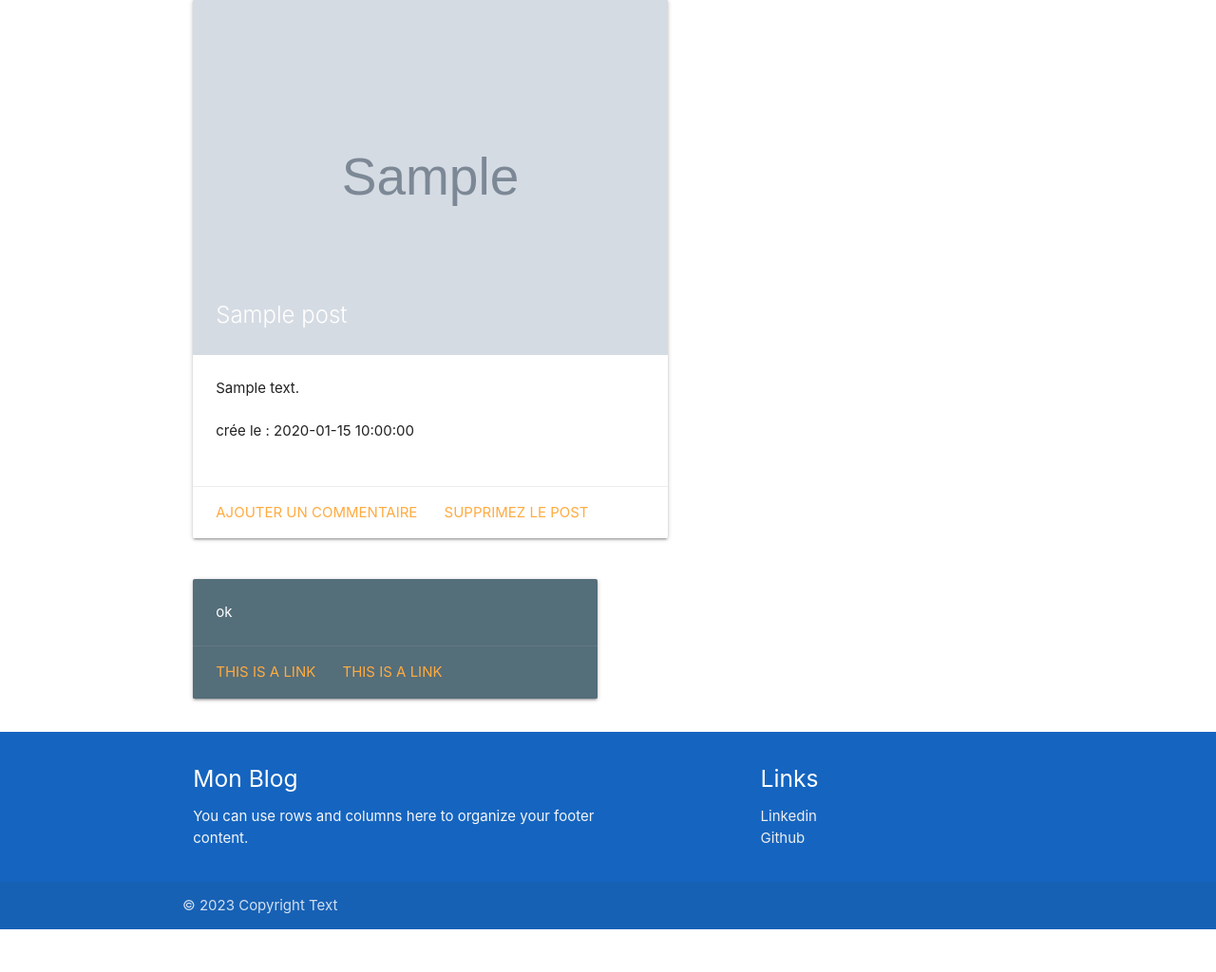
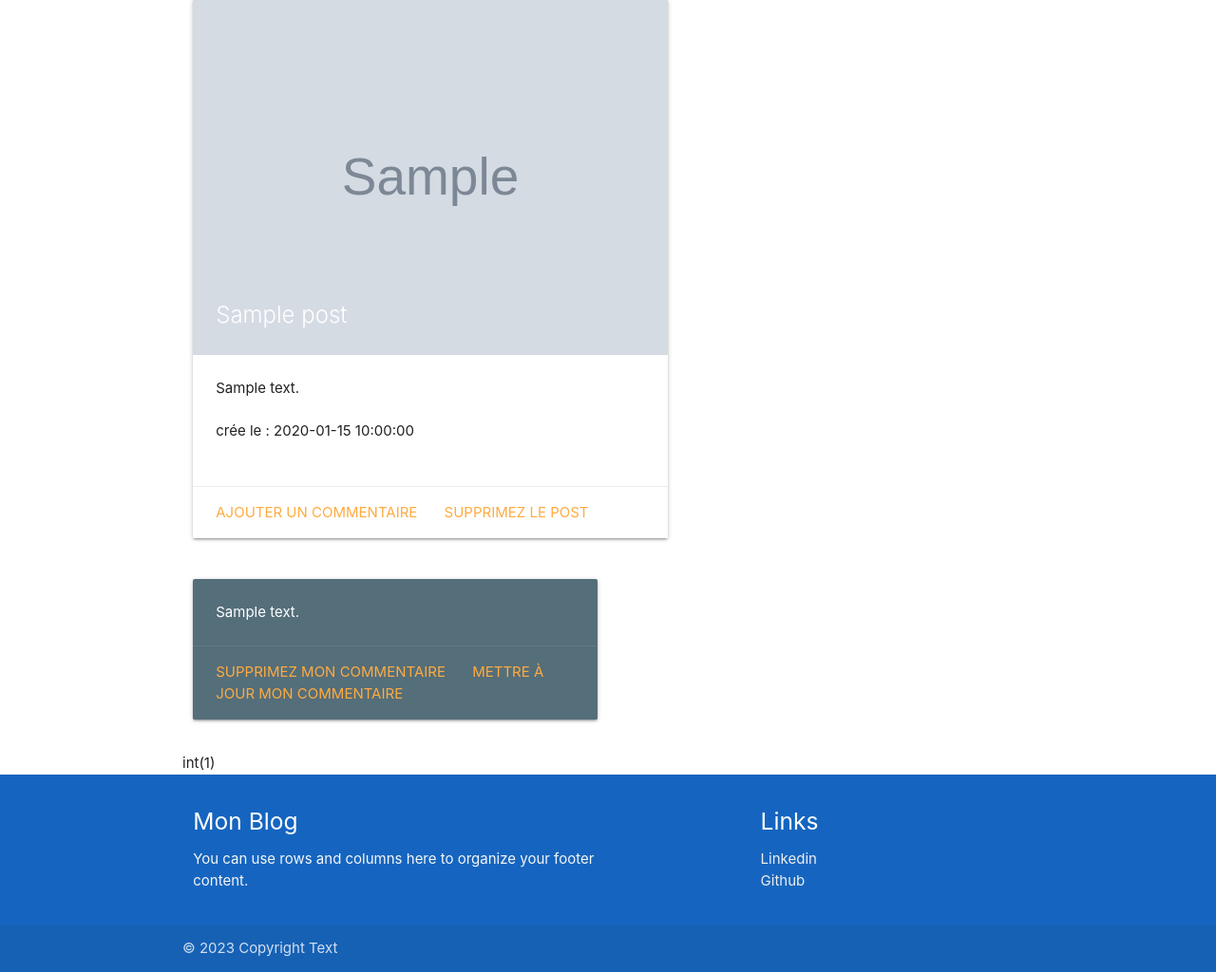
Before and after one commit to Herve-Dev/P5_Blog_PHP, a PHP site: template Views/post/read.php in a window 1280 px wide. Shown: the part 73-1097 px from the top of the page at 95% size. Before the commit the page ends 1052 px from the top, so only its background shows below. Run offline with PHP 8.4, Linux system fonts and the light colour scheme; the template is opened without the code that fills it: most values are stand-ins (such as "Sample title", 1, 10 or a date in 2020); grey boxes marked "Sample" are stand-in pictures.

Commit message:
work on req sql INNER JOIN rename column in table post_comment

```diff
--- a/Models/PostModel.php
+++ b/Models/PostModel.php
@@ -19,7 +19,8 @@ class PostModel extends Model
 
     public function findPostWithcomment(int $id)
     {
-        return $this->request("SELECT * FROM post INNER JOIN post_comment ON post.id = post_comment.id WHERE post.id = $id");
+        $req = $this->request("SELECT * FROM post INNER JOIN post_comment ON post.id = post_comment.id_comment WHERE post.id = ?", [$id])->fetch();
+        return $req;
     }
 
     /**
--- a/Views/post/read.php
+++ b/Views/post/read.php
@@ -21,12 +21,14 @@
     <div class="col s12 m6">
       <div class="card blue-grey darken-1">
         <div class="card-content white-text">
-         <p> ok</p>
+         <p> <?= $post->contentComment ?></p>
         </div>
         <div class="card-action">
-          <a href="#">This is a link</a>
-          <a href="#">This is a link</a>
+          <a href="#">Supprimez mon commentaire</a>
+          <a href="#">Mettre à jour mon commentaire</a>
         </div>
       </div>
     </div>
   </div>
+
+<?php var_dump($post->id_comment) ?>
```
